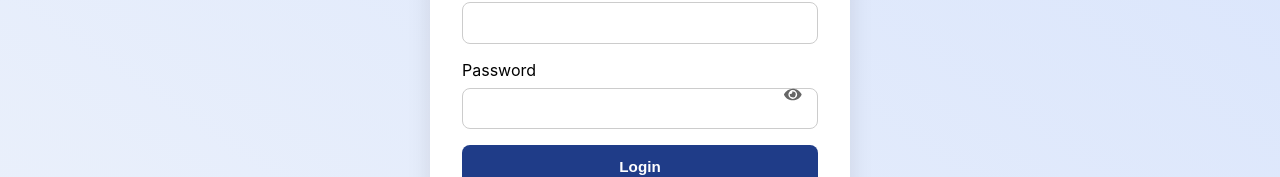
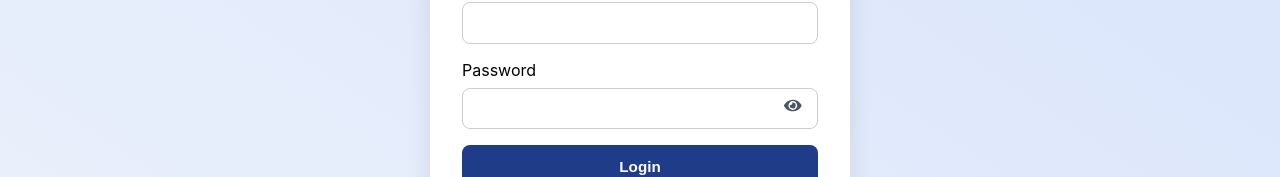
Before and after one commit to lagoscats/forms, a React (Create React App) app: page /#/login in a window 1280 px wide. Shown: the part 494-671 px from the top of the page. Built offline with nearby package versions, Linux system fonts and the light colour scheme.

Commit message:
updated favicon

```diff
--- a/src/components/Contact.css
+++ b/src/components/Contact.css
@@ -154,3 +154,21 @@
     transform: rotate(360deg);
   }
 }
+
+.spinner {
+  display: inline-block;
+  width: 1.2rem;
+  height: 1.2rem;
+  border: 3px solid rgba(255, 255, 255, 0.3);
+  border-top: 3px solid white;
+  border-radius: 50%;
+  animation: spin 0.8s linear infinite;
+  vertical-align: middle;
+  margin-left: 0.5rem;
+}
+
+@keyframes spin {
+  to {
+    transform: rotate(360deg);
+  }
+}
--- a/src/components/Dashboard.js
+++ b/src/components/Dashboard.js
@@ -11,6 +11,8 @@ const Dashboard = () => {
 
   useEffect(() => {
     const storedUsername = localStorage.getItem('username');
+    console.log('Loaded username from localStorage:', storedUsername);
+
     if (storedUsername) {
       setUsername(storedUsername.charAt(0).toUpperCase() + storedUsername.slice(1));
     } else {
--- a/src/pages/Login.css
+++ b/src/pages/Login.css
@@ -61,13 +61,13 @@
 .toggle-btn {
   position: absolute;
   right: 10px;
-  top: 9px;
-  background: transparent;
+  top: 50%;
+  transform: translateY(-50%);
+  background: none;
   border: none;
   cursor: pointer;
-  color: #666;
-  font-size: 1.1rem;
 }
+
 
 .login-btn {
   width: 100%;
--- a/src/pages/Login.js
+++ b/src/pages/Login.js
@@ -7,7 +7,11 @@ import './Login.css';
 
 const Login = () => {
   const navigate = useNavigate();
-  const API_URL = process.env.REACT_APP_API_URL;
+
+  const API_URL =
+    process.env.NODE_ENV === 'development'
+      ? 'http://localhost:8001/api'
+      : 'https://chinedu2026.pythonanywhere.com/api';
 
   const [formData, setFormData] = useState({ username: '', password: '' });
   const [showPassword, setShowPassword] = useState(false);
@@ -29,6 +33,7 @@ const Login = () => {
 
   const togglePasswordVisibility = () => setShowPassword(prev => !prev);
 
+
   const handleChange = e => {
     setFormData({ ...formData, [e.target.name]: e.target.value });
   };
@@ -42,9 +47,9 @@ const Login = () => {
       headers: { 'Content-Type': 'application/json' },
     });
 
-      const { access, refresh } = response.data;
-      const decodedToken = JSON.parse(atob(access.split('.')[1]));
-      const username = decodedToken.username || decodedToken.user_id;
+    const { access, refresh, username } = response.data;
+
+    console.log('Login response:', response.data); // ⬅️ Add this for debugging
 
     localStorage.setItem('token', access);
     localStorage.setItem('refresh', refresh);
@@ -53,11 +58,13 @@ const Login = () => {
     setMessage(`Welcome, ${username}! Redirecting...`);
     setTimeout(() => navigate('/dashboard'), 1500);
   } catch (err) {
+    console.error(err);
     setError('Invalid credentials');
   } finally {
     setLoading(false);
   }
 };
+
 
   return (
     <div className="login-wrapper">
```
Also changed, not shown: 1 other file (tests, documents, lock files or other folders). Lines whose indentation alone changed are shown as unchanged.
